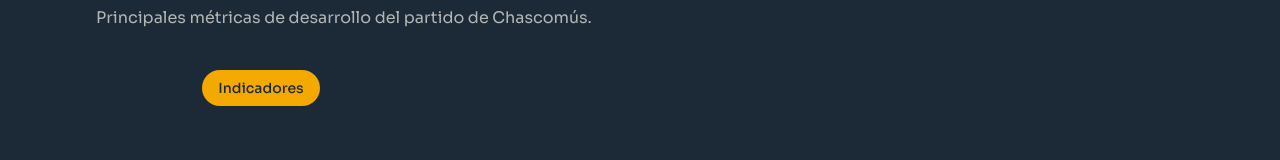
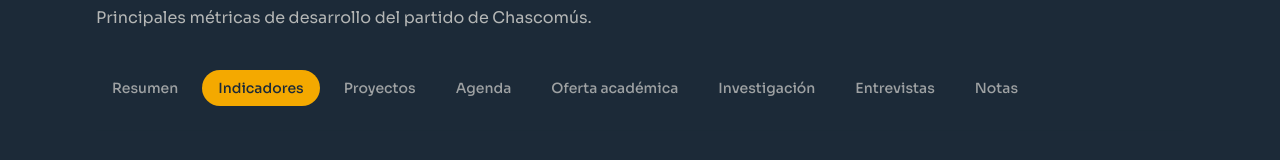
Before and after one commit to pepeyezza/puntovoz, a Next.js app: page /observatorio/indicadores in a window 1280 px wide. Shown: the part 221-381 px from the top of the page. Built offline with nearby package versions, Linux system fonts and the light colour scheme; no server answers; the database is empty.

Commit message:
fix ObservatorioNav tipo style

```diff
--- a/src/components/observatorio/ObservatorioNav.tsx
+++ b/src/components/observatorio/ObservatorioNav.tsx
@@ -39,6 +39,8 @@ export default function ObservatorioNav({ active }: { active: string }) {
             className={`rounded-full px-4 py-2 text-sm font-medium transition-colors ${
               isActive
                 ? color.navActive
+                : color.bg === "bg-principal"
+                ? "text-secundario/60 hover:bg-secundario/10 hover:text-secundario"
                 : "text-principal/70 hover:bg-principal/5"
             }`}
           >
```
